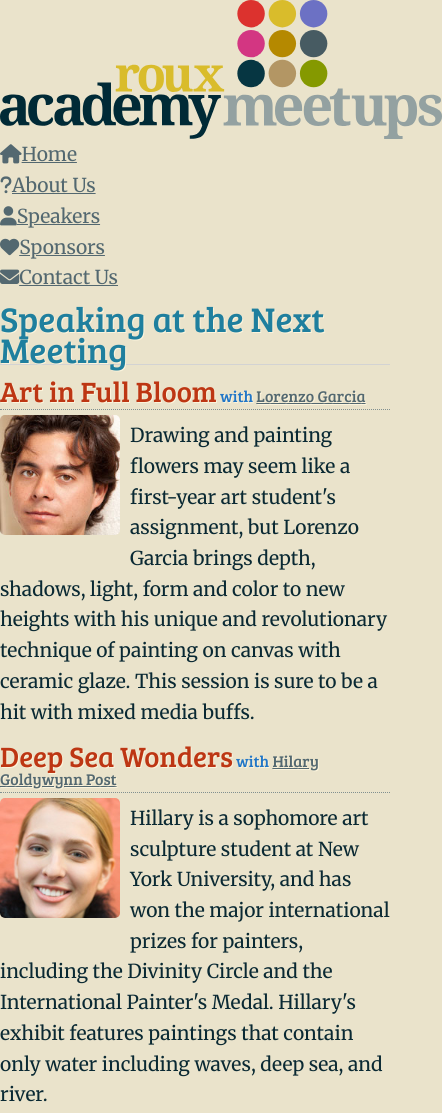
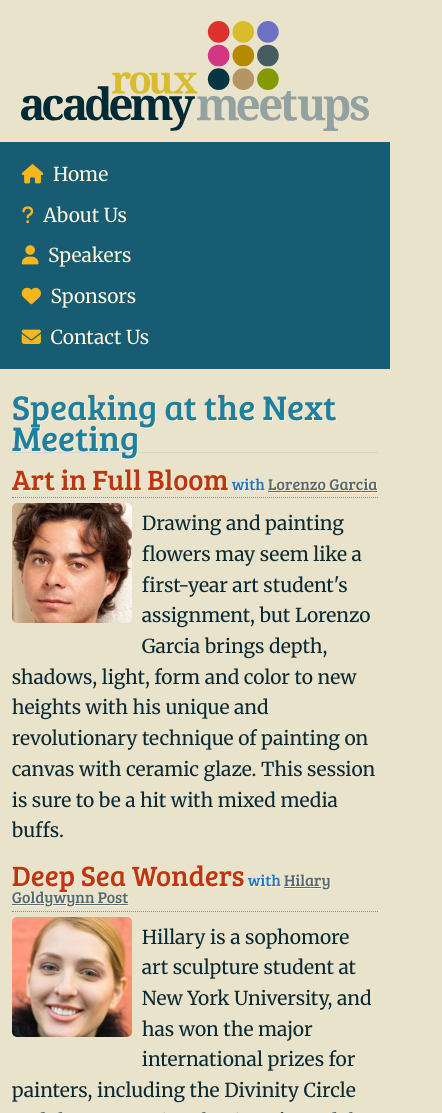
Before and after one commit to PeadarODee/Responsive-css-with-Sass-and-Compass, a website: page index.html in a window 390 px wide. Shown: the top 1113 px of the page, 442 px wide, since content can reach past the window. Drawn offline with Linux system fonts and the light colour scheme.

Commit message:
Added responsive css to layouts.scss

```diff
--- a/_/components/sass/_layout.scss
+++ b/_/components/sass/_layout.scss
@@ -0,0 +1,44 @@
+// layout --------------------------------------------------
+.layout {
+    padding: 3%;
+}
+
+// header --------------------------------------------------
+
+header {
+    img {
+        width: 95%;
+        margin: 2.5%;
+        max-width: 500px;
+        margin-bottom: 0;
+    }
+}
+
+// navigation ----------------------------------------------
+.navigation {
+    background: lighten($darkblue, 15);
+    ul.nav {
+        li {
+            i {
+                color: lighten($yellow, 20);
+                padding-right: .5em;
+            } //icons
+
+            a {
+                display: block;
+                text-decoration: none;
+                padding: 5px 10px;
+                color: $paleryellow;
+            } //a
+        } //li
+    } //ul.nav
+} // .navigation
+
+// footer --------------------------------------------------
+footer {
+    color: $paleryellow;
+    background: lighten($darkblue, 3);
+    margin-top: 20px;
+    padding-top: 20px;
+    padding-bottom: 100px;
+}
```
Also changed, not shown: _/css/styles.css.
